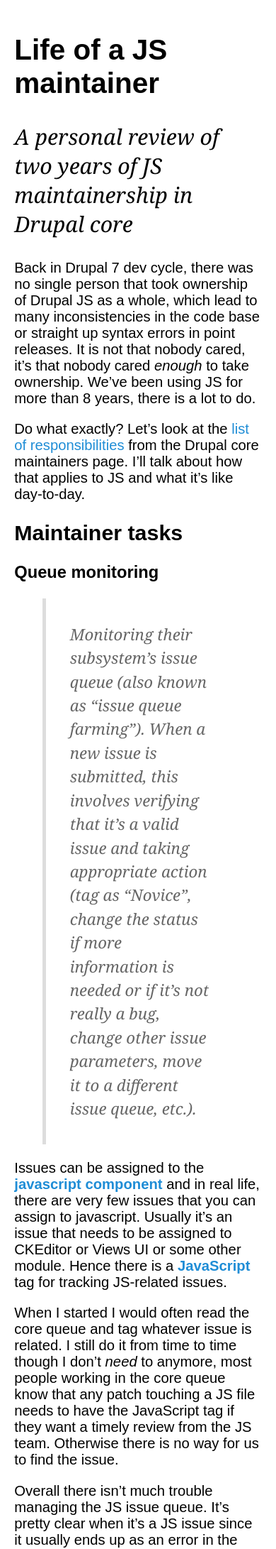
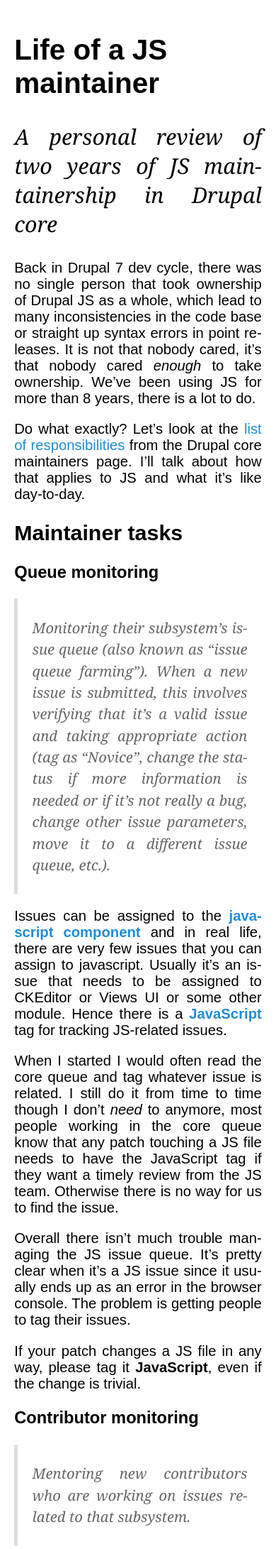
Before and after one commit to theodoreb/theodoreb.github.io, a Jekyll site: the page built from _posts/2014-01-12-life-of-js-maintainer.markdown, in a window 390 px wide. Shown: the top 2182 px of the page at 71% size. Built offline with Jekyll 4.4.1, drawn with Linux system fonts in a browser that asks for light colours; Markdown is read by kramdown in place of the engine named in the settings.

Commit message:
Layout tweaks on small screens

```diff
--- a/_includes/head.html
+++ b/_includes/head.html
@@ -1,5 +1,5 @@
 <!DOCTYPE html>
-<html>
+<html lang="en">
 <head>
   <meta charset="utf-8">
   <meta http-equiv="X-UA-Compatible" content="IE=edge,chrome=1">
--- a/css/custom.css
+++ b/css/custom.css
@@ -82,3 +82,18 @@
     display: none;
   }
 }
+
+@media (max-width: 390px) {
+  p {
+    text-align: justify;
+    -ms-hyphens: auto;
+    -webkit-hyphens: auto;
+    -moz-hyphens: auto;
+    hyphens: auto;
+  }
+  blockquote {
+    margin: 0;
+    padding: 0.25em 1em;
+    font-size: 1em;
+  }
+}
```
